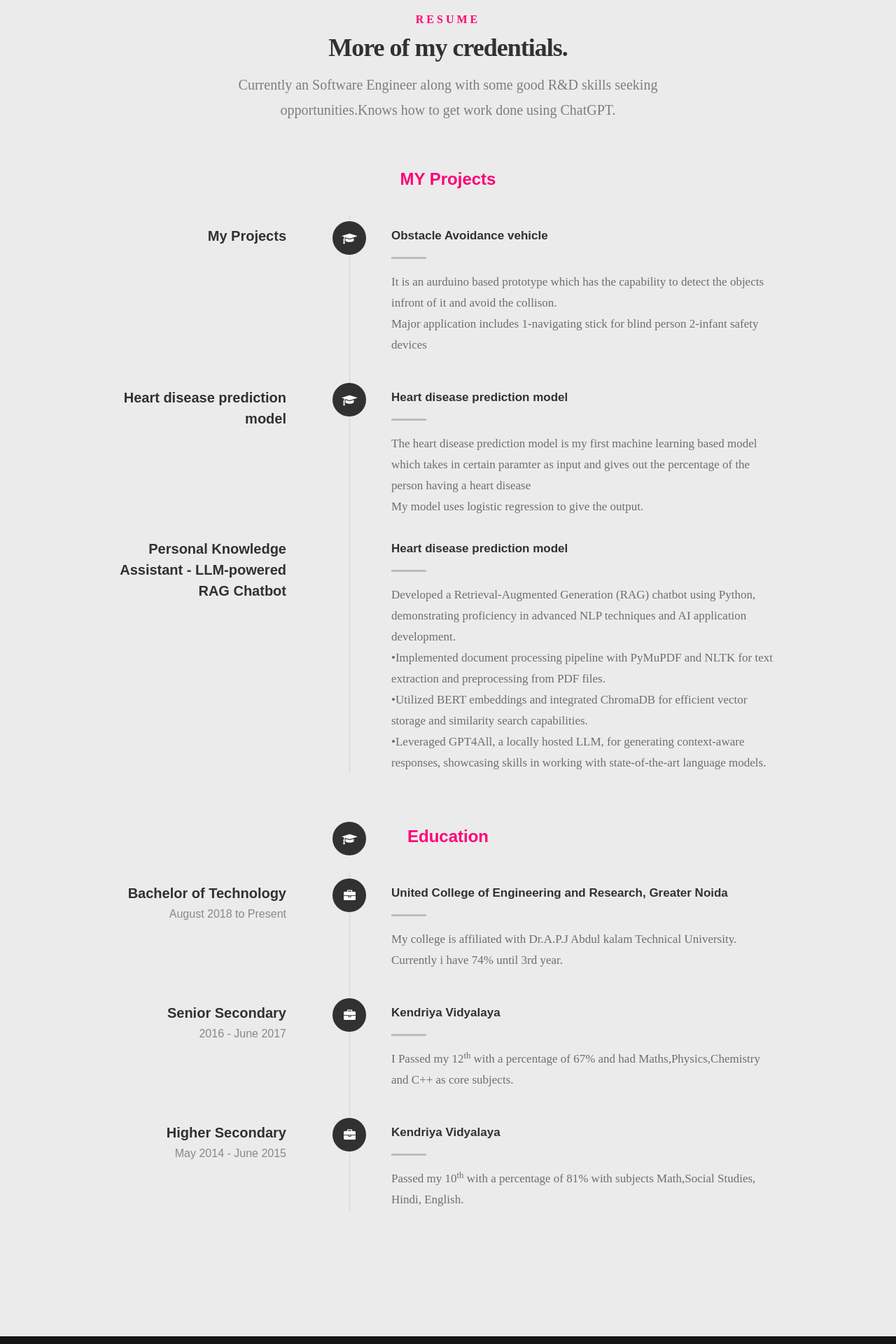
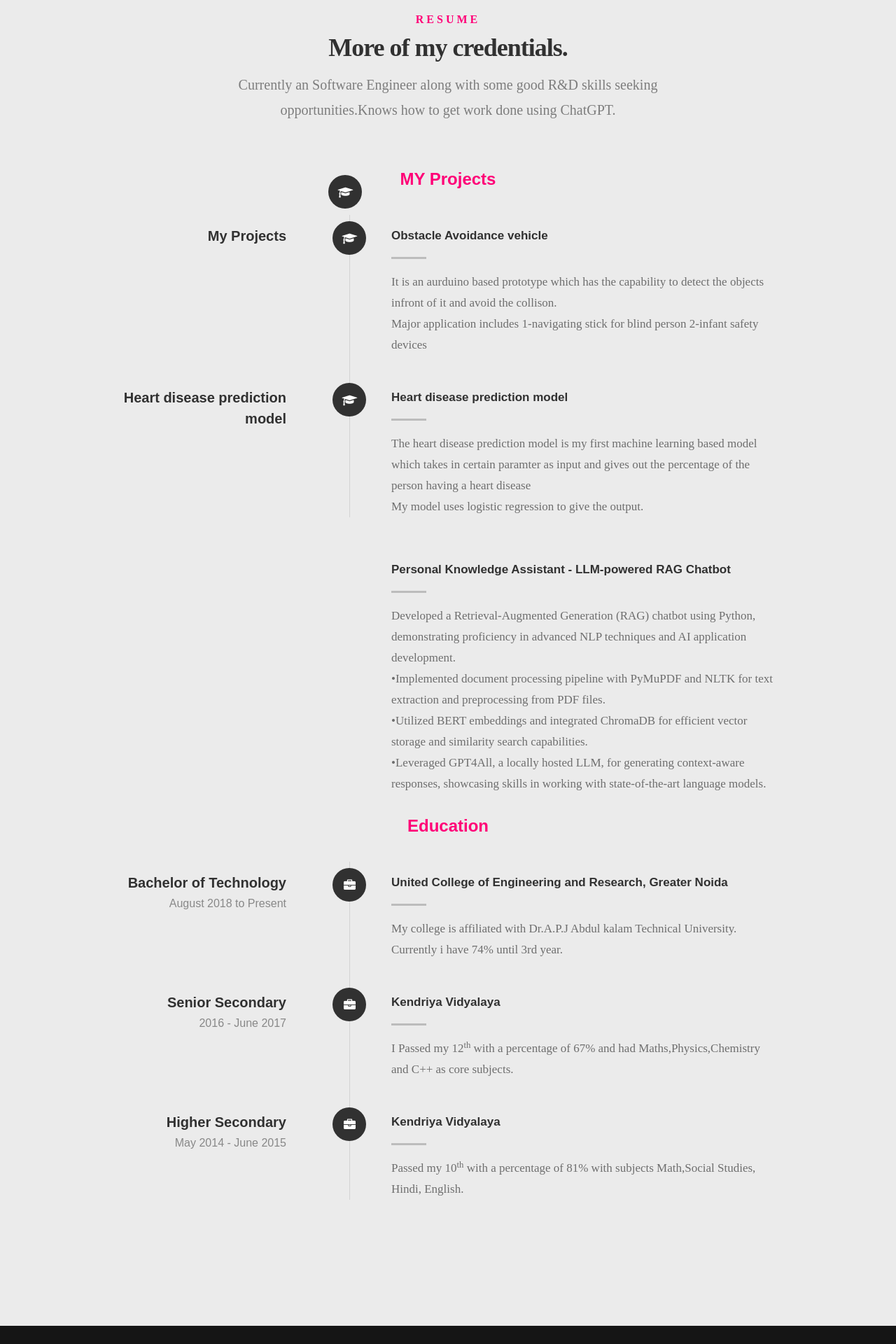
Before and after one commit to Navv999/Nav_PF.github.io, a Django app: page / in a window 1280 px wide. Shown: the part 2080-4000 px from the top of the page at 70% size. Run offline with Django 4.2, Linux system fonts and the light colour scheme; some web fonts are replaced.

Commit message:
html update

```diff
--- a/app1/templates/app1/home.html
+++ b/app1/templates/app1/home.html
@@ -280,13 +280,13 @@
 	   			</div> <!-- /timeline-block -->
 
 
-				   <div class="timeline-header">
-					<h3>Personal Knowledge Assistant - LLM-powered RAG Chatbot</h3>
+				   {% comment %} <div class="timeline-header">
+					<h3>Personal Knowledge Assistant - LLM-powered RAG Chatbot</h3> {% endcomment %}
 
 				</div>
 
 				<div class="timeline-content">
-					<h4>Heart disease prediction model</h4>
+					<h4>Personal Knowledge Assistant - LLM-powered RAG Chatbot</h4>
 					<p>Developed a Retrieval-Augmented Generation (RAG) chatbot using Python,
 						demonstrating proficiency in advanced NLP techniques and AI application
 						development.
```
